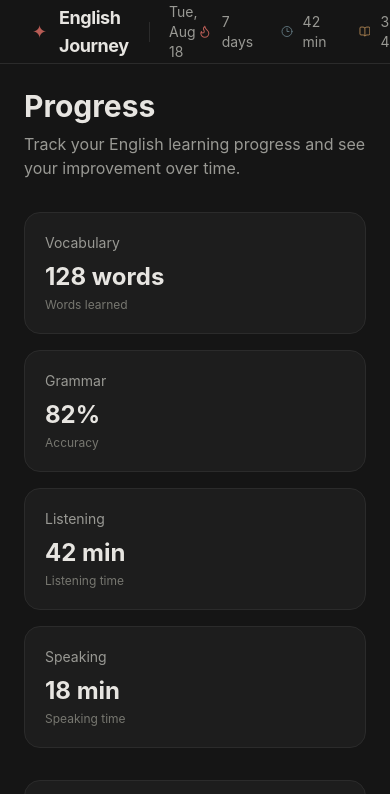
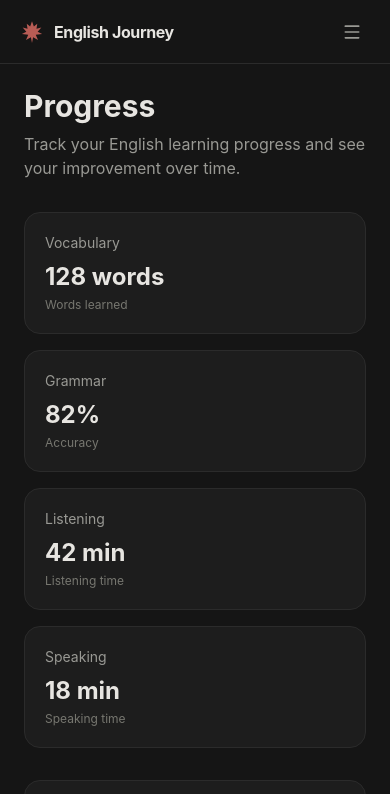
Before and after one commit to jaozinpaulin/EnglishJourney, a React (Vite) app: page /progress in a window 390 px wide. Shown: the top 794 px of the page. Built offline with nearby package versions, Linux system fonts and the light colour scheme.

Commit message:
feat: improve responsive layout and mobile navigation

```diff
--- a/src/components/Header.tsx
+++ b/src/components/Header.tsx
@@ -1,10 +1,10 @@
-import {
-    BookOpen,
-    Clock3,
-    Flame,
-} from "lucide-react"
+import { BookOpen, Clock3, Flame, Menu, X } from "lucide-react"
+interface HeaderProps {
+    isMenuOpen: boolean;
+    onMenuToggle: () => void;
+}
 
-function Header() {
+function Header({ isMenuOpen, onMenuToggle }: HeaderProps) {
     const today = new Date()
 
     const formattedDate = today.toLocaleDateString("en-US", {
@@ -15,66 +15,50 @@ function Header() {
 
     return (
         <header className="fixed inset-x-0 top-0 z-50 h-16 border-b border-[#2B2B2B] bg-[#151515]">
-            <div className="mx-auto flex h-full max-w-7xl items-center justify-between px-8">
+            <div className=" flex h-full  items-center justify-between px-5 lb:px-6">
 
-                {/* Brand + Date */}
-                <div className="flex items-center gap-5">
-                    <div className="flex items-center gap-3">
-                        <span className="text-lg text-[#B85C55]">
-                            ✦
-                        </span>
+                <div className="flex min-w-0 items-center gap-3 sm:gap-4">
+                    <div className="flex items-center gap-2.5">
+                        <svg
+                            viewBox="0 0 64 64"
+                            className="h-6 w-6 shrink-0 text-[#B85C55]"
+                            fill="currentColor"
+                            aria-label="English Journey"
+                            role="img"
+                        >
+                            <path d="M32 3 27 17 18 10 20 23 7 20 17 31 5 37 22 39 16 53 29 46 32 61 35 46 48 53 42 39 59 37 47 31 57 20 44 23 46 10 37 17 32 3Z" />
+                        </svg>
 
-                        <h1 className="text-lg font-bold tracking-tight text-[#E7E5E1]">
+                        <h1 className="truncate text-base font-bold tracking-tight text-[#E7E5E1] sm:text-lg">
                             English Journey
                         </h1>
                     </div>
 
-                    <div className="h-5 w-px bg-[#2B2B2B]" />
-
-                    <span className="text-sm text-[#999994]">
+                    <div className="hidden h-5 w-px bg-[#2B2B2B] sm:block" />
+                    <span className="hidden whitespace-nowrap text-sm text-[#999994] sm:block">
                         {formattedDate}
                     </span>
+
                 </div>
-
-                {/* Study information */}
-                <div className="flex items-center gap-6">
-
+                <div className="items-center gap-6 hidden md:flex">
                     <div className="flex items-center gap-6">
 
-                        {/* Streak */}
                         <div className="flex items-center gap-2.5">
-                            <Flame
-                                size={17}
-                                strokeWidth={1.8}
-                                className="text-[#B85C55]"
-                            />
-
+                            <Flame size={17} strokeWidth={1.8} className="text-[#B85C55]" />
                             <span className="text-sm text-[#999994]">
                                 7 days
                             </span>
                         </div>
 
-                        {/* Study time */}
                         <div className="flex items-center gap-2.5">
-                            <Clock3
-                                size={17}
-                                strokeWidth={1.8}
-                                className="text-[#637982]"
-                            />
-
+                            <Clock3 size={17} strokeWidth={1.8} className="text-[#637982]" />
                             <span className="text-sm text-[#999994]">
                                 42 min
                             </span>
                         </div>
 
-                        {/* Daily progress */}
                         <div className="flex items-center gap-2.5">
-                            <BookOpen
-                                size={17}
-                                strokeWidth={1.8}
-                                className="text-[#B58A55]"
-                            />
-
+                            <BookOpen size={17} strokeWidth={1.8} className="text-[#B58A55]" />
                             <span className="text-sm text-[#999994]">
                                 3 / 4
                             </span>
@@ -82,19 +66,28 @@ function Header() {
                     </div>
 
                     <div className="h-6 w-px bg-[#2B2B2B]" />
+                    <span className="fi fi-ca" title="Canada" />
 
-                    {/* Canada */}
-                    <span
-                        className="fi fi-ca"
-                        title="Canada"
-                    />
-
-                    {/* Profile */}
                     <div className="flex h-9 w-9 items-center justify-center rounded-full border border-[#343434] bg-[#1D1D1D] text-sm font-semibold text-[#C96B62]">
                         J
                     </div>
                 </div>
+
+                <button
+                    type="button"
+                    onClick={onMenuToggle}
+                    className="rounded-lg p-2 text-[#999994] transition-colors hover:bg-[#1D1D1D] hover:text-[#E7E5E1] md:hidden"
+                    aria-label={isMenuOpen ? "Close menu" : "Open menu"}
+                >
+                    {isMenuOpen ? (
+                        <X size={20} />
+                    ) : (
+                        <Menu size={20} />
+                    )}
+                </button>
+
             </div>
+
         </header>
     )
 }
--- a/src/components/Layout.tsx
+++ b/src/components/Layout.tsx
@@ -1,4 +1,6 @@
-import type { ReactNode } from "react"
+import { useState } from "react"
+import type { ReactNode } from "react";
+
 import Header from "../components/Header"
 import Sidebar from "../components/Sidebar"
 
@@ -6,15 +8,18 @@ interface LayoutProps {
     children: ReactNode
 }
 
+
 function Layout({ children }: LayoutProps) {
+    const [isMenuOpen, setIsMenuOpen] = useState(false);
+
     return (
         <div className="min-h-screen bg-[#151515] text-[#E7E5E1]">
-            <Header />
+            <Header isMenuOpen={isMenuOpen} onMenuToggle={() => setIsMenuOpen((prev) => !prev)} />
 
             <div className="flex pt-16">
-                <Sidebar />
+                <Sidebar isMenuOpen={isMenuOpen} onClose={() => setIsMenuOpen(false)} />
 
-                <main className="min-w-0 flex-1 p-6 lg:ml-64">
+                <main className="min-w-0 flex-1 p-6 md:ml-16 lg:ml-64">
                     {children}
                 </main>
             </div>
--- a/src/components/Sidebar.tsx
+++ b/src/components/Sidebar.tsx
@@ -6,6 +6,11 @@ interface NavigationItem {
     path: string
     icon: typeof LayoutDashboard
 }
+interface SidebarProps {
+    isMenuOpen: boolean;
+    onClose: () => void;
+}
+
 
 const navigationItems: NavigationItem[] = [
     {
@@ -40,9 +45,46 @@ const navigationItems: NavigationItem[] = [
     },
 ]
 
-function Sidebar() {
+function Sidebar({ isMenuOpen, onClose }: SidebarProps) {
+
     return (
-        <aside className="fixed left-0 top-16 hidden h-[calc(100vh-4rem)] w-64 border-r border-[#2B2B2B] bg-[#151515] lg:block">
+        <>
+            <aside className="fixed left-0 top-16 z-40 hidden h-[calc(100vh-4rem)] w-16 border-r border-[#2B2B2B] bg-[#151515] md:block lg:w-64">
+                <nav className="p-3 lg:p-4">
+                    <ul className="space-y-1">
+                        {navigationItems.map((item) => {
+                            const Icon = item.icon
+
+                            return (
+                                <li key={item.path}>
+                                    <NavLink
+                                        to={item.path}
+                                        className={({ isActive }) =>
+                                            `flex items-center gap-3 rounded-lg px-3 py-2.5 text-sm font-medium transition-colors lg:px-4 ${isActive
+                                                ? "bg-[#2A2020] text-[#C96B62]"
+                                                : "text-[#999994] hover:bg-[#1D1D1D] hover:text-[#E7E5E1]"
+                                            }`
+                                        }
+                                    >
+                                        <Icon
+                                            size={18}
+                                            strokeWidth={1.8}
+                                            className="shrink-0"
+                                        />
+
+                                        <span className="hidden lg:block">
+                                            {item.label}
+                                        </span>
+                                    </NavLink>
+                                </li>
+                            )
+                        })}
+                    </ul>
+                </nav>
+            </aside>
+
+            {isMenuOpen && (
+                <aside className="fixed right-0 top-16 z-40 h-[calc(100vh-4rem)] w-72 border-r border-[#2B2B2B] bg-[#151515] md:hidden">
                     <nav className="p-4">
                         <ul className="space-y-1">
                             {navigationItems.map((item) => {
@@ -52,15 +94,16 @@ function Sidebar() {
                                     <li key={item.path}>
                                         <NavLink
                                             to={item.path}
+                                            onClick={onClose}
                                             className={({ isActive }) =>
-                                        `flex items-center gap-3 rounded-lg px-4 py-2.5 text-sm font-medium transition-colors ${isActive
+                                                `flex items-center gap-3 rounded-lg px-4 py-3 text-sm font-medium transition-colors ${isActive
                                                     ? "bg-[#2A2020] text-[#C96B62]"
                                                     : "text-[#999994] hover:bg-[#1D1D1D] hover:text-[#E7E5E1]"
                                                 }`
                                             }
                                         >
                                             <Icon
-                                        size={18}
+                                                size={19}
                                                 strokeWidth={1.8}
                                             />
 
@@ -74,6 +117,8 @@ function Sidebar() {
                         </ul>
                     </nav>
                 </aside>
+            )}
+        </>
     )
 }
 
```
Lines whose indentation alone changed are shown as unchanged.
